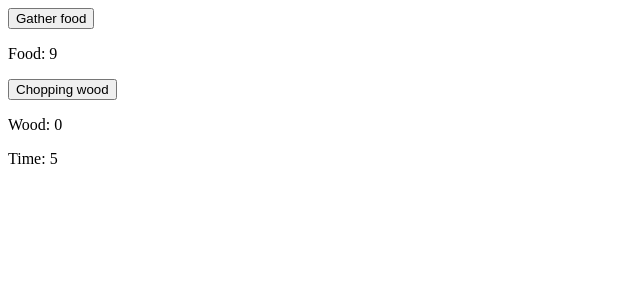
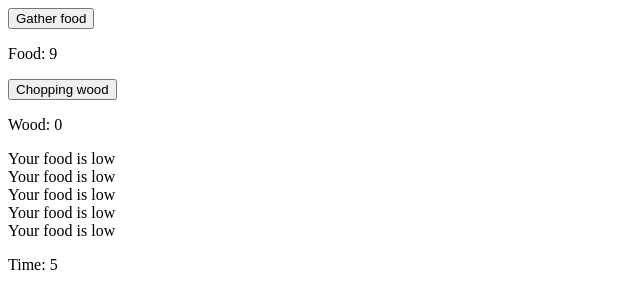
Before and after one commit to Mikmist/JavascriptGame, a plain HTML site: page index.html in a window 1280 px wide. Shown: the whole page, without its empty margins (0-640 px from the left). Drawn offline with Linux system fonts and the light colour scheme.

Commit message:
Fix for notify, actually works now.

```diff
--- a/index.html
+++ b/index.html
@@ -11,11 +11,9 @@
     <button type="button" onclick="woodButton();">Chopping wood</button>
     <p id="woodDisplay">Wood: 0</p>
 
-    <p id="textDisplay">
-        <!-- Here come the notifications with a max of 5
-             the function will remove them if they go above.
-        -->
-    </p>
+    <!-- Here come the notifications with a max of 5.-->
+    <p id="textDisplay"></p>
+
     <div id="time">
         Time: 0
         <!-- Here come the time-->
--- a/main.js
+++ b/main.js
@@ -22,7 +22,7 @@ function round(input){
 }
 
 function lowFoodWarning(){
-    if (foodNumber < 7){
+    if (foodNumber < 10){
         notify("Your food is low");
     }
 }
@@ -66,17 +66,12 @@ function notify(notification) {
     var i;
 
     el.innerHTML = "";
-
-    var length;
-    if(array.length < 5) {
-        length = array.length;
-        i = 0;
-    } else {
-        i = 1;
+    console.log(array)
+    if(array[0] != "") {
+        var length = Math.min(array.length, 5);
+        for(i = 1; i < length + 1; i++) {
+            el.innerHTML += array[i-1] + "<br>";
+        }
     }
-    for(; i < length; i++) {
-        el.innerHTML += array[i] + "<br>";
-    }
-
-    el.innerHTML += notification + "<br>";
+    el.innerHTML += notification;
 }
```
